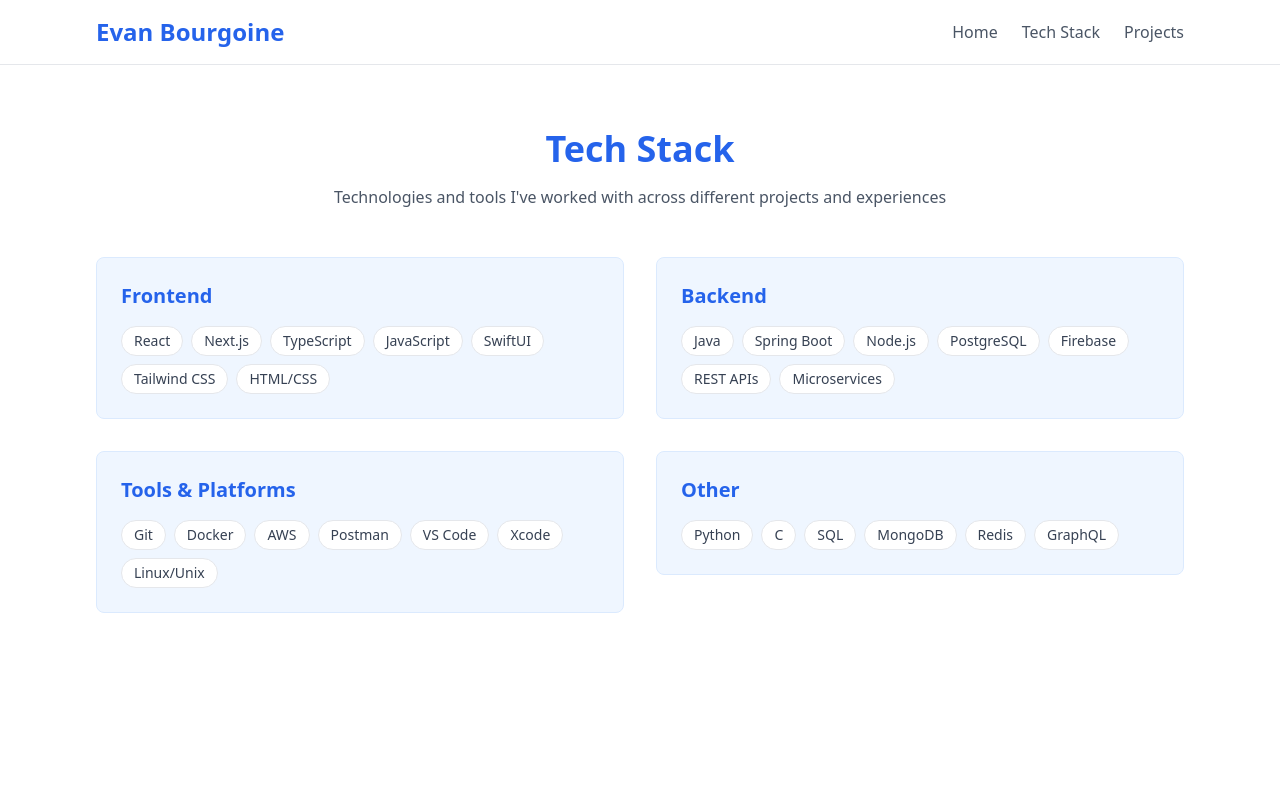
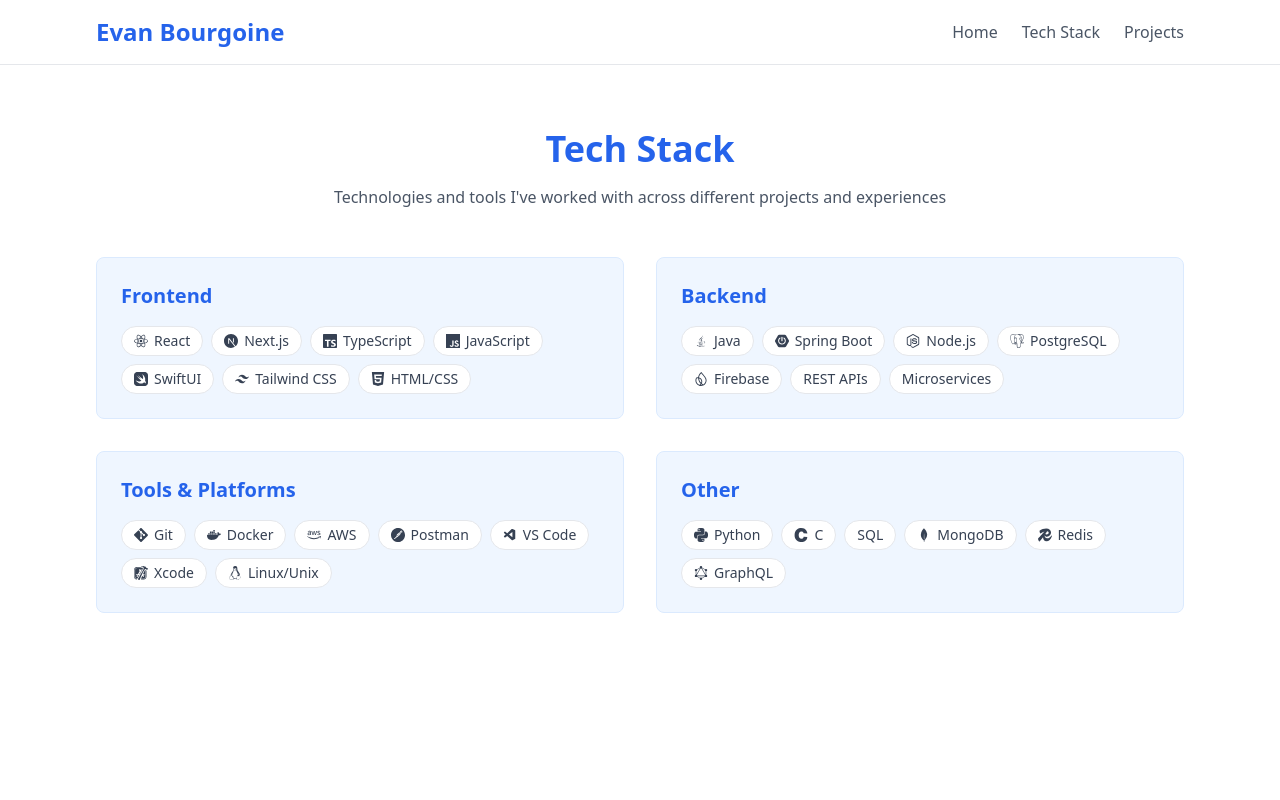
Before and after one commit to evanbourgoine/personal_website, a Next.js app: page /tech-stack in a window 1280 px wide. Shown: the top 800 px of the page. Built offline with nearby package versions, Linux system fonts and the light colour scheme.

Commit message:
added icons to techstack tools

```diff
--- a/src/components/sections/TechCategory.tsx
+++ b/src/components/sections/TechCategory.tsx
@@ -3,13 +3,23 @@
  *
  * Used inside TechStack to render one card per category (e.g. "Frontend",
  * "Backend"). Each card maps its skills array to SkillBadge components.
+ *
+ * Each skill is an object with a `name` string and an optional `icon`
+ * (a React node such as an <SiReact /> component from react-icons).
  */
 
+import { ReactNode } from "react";
 import SkillBadge from "@/components/ui/SkillBadge";
+
+/** Shape of a single skill item passed into this component. */
+export interface Skill {
+  name: string;
+  icon?: ReactNode;
+}
 
 interface TechCategoryProps {
   title: string;
-  skills: string[];
+  skills: Skill[];
 }
 
 export default function TechCategory({ title, skills }: TechCategoryProps) {
@@ -18,7 +28,7 @@
       <h4 className="text-xl font-semibold text-primary mb-4">{title}</h4>
       <div className="flex flex-wrap gap-2">
         {skills.map((skill) => (
-          <SkillBadge key={skill} skill={skill} />
+          <SkillBadge key={skill.name} skill={skill.name} icon={skill.icon} />
         ))}
       </div>
     </div>
--- a/src/components/sections/TechStack.tsx
+++ b/src/components/sections/TechStack.tsx
@@ -4,46 +4,106 @@
  * Renders a 2-column grid (on desktop) of TechCategory cards.
  * Each card fades in with a staggered animation using AnimatedSection.
  *
- * The skill arrays are defined directly here since they're static content
- * that doesn't need to live in a separate data file.
+ * Every skill includes a technology icon from the react-icons Simple Icons
+ * (Si) set. Skills without a well-known logo omit the icon and display
+ * as text-only badges.
  */
 
 import TechCategory from "@/components/sections/TechCategory";
 import AnimatedSection from "@/components/ui/AnimatedSection";
+import type { Skill } from "@/components/sections/TechCategory";
+
+// ---------------------------------------------------------------------------
+// Icon imports — all from the Simple Icons (Si) set in react-icons.
+// Each icon is a lightweight inline SVG component.
+// ---------------------------------------------------------------------------
+
+// Frontend icons
+import {
+  SiReact,
+  SiNextdotjs,
+  SiTypescript,
+  SiJavascript,
+  SiSwift,
+  SiTailwindcss,
+  SiHtml5,
+} from "react-icons/si";
+
+// Backend icons
+import {
+  SiSpringboot,
+  SiNodedotjs,
+  SiPostgresql,
+  SiFirebase,
+} from "react-icons/si";
+
+// Tools & Platforms icons
+import {
+  SiGit,
+  SiDocker,
+  SiAmazonwebservices,
+  SiPostman,
+  SiXcode,
+  SiLinux,
+} from "react-icons/si";
+
+// VS Code icon lives in the VS Code Icons (Vsc) set, not Simple Icons.
+import { VscVscode } from "react-icons/vsc";
+
+// Other icons
+import {
+  SiPython,
+  SiC,
+  SiMongodb,
+  SiRedis,
+  SiGraphql,
+} from "react-icons/si";
+
+// Java doesn't have a Simple Icon — use Devicons instead.
+import { DiJava } from "react-icons/di";
 
 export default function TechStack() {
   // ---- Skill lists grouped by category ----
-  const frontend = [
-    "React",
-    "Next.js",
-    "TypeScript",
-    "JavaScript",
-    "SwiftUI",
-    "Tailwind CSS",
-    "HTML/CSS",
+  // Each skill has a `name` (displayed text) and an optional `icon`.
+
+  const frontend: Skill[] = [
+    { name: "React", icon: <SiReact /> },
+    { name: "Next.js", icon: <SiNextdotjs /> },
+    { name: "TypeScript", icon: <SiTypescript /> },
+    { name: "JavaScript", icon: <SiJavascript /> },
+    { name: "SwiftUI", icon: <SiSwift /> },
+    { name: "Tailwind CSS", icon: <SiTailwindcss /> },
+    { name: "HTML/CSS", icon: <SiHtml5 /> },
   ];
 
-  const backend = [
-    "Java",
-    "Spring Boot",
-    "Node.js",
-    "PostgreSQL",
-    "Firebase",
-    "REST APIs",
-    "Microservices",
+  const backend: Skill[] = [
+    { name: "Java", icon: <DiJava /> },
+    { name: "Spring Boot", icon: <SiSpringboot /> },
+    { name: "Node.js", icon: <SiNodedotjs /> },
+    { name: "PostgreSQL", icon: <SiPostgresql /> },
+    { name: "Firebase", icon: <SiFirebase /> },
+    { name: "REST APIs" }, // No well-known logo — text only
+    { name: "Microservices" }, // No well-known logo — text only
   ];
 
-  const tools = [
-    "Git",
-    "Docker",
-    "AWS",
-    "Postman",
-    "VS Code",
-    "Xcode",
-    "Linux/Unix",
+  const tools: Skill[] = [
+    { name: "Git", icon: <SiGit /> },
+    { name: "Docker", icon: <SiDocker /> },
+    { name: "AWS", icon: <SiAmazonwebservices /> },
+    { name: "Postman", icon: <SiPostman /> },
+    { name: "VS Code", icon: <VscVscode /> },
+    { name: "Xcode", icon: <SiXcode /> },
+    { name: "Linux/Unix", icon: <SiLinux /> },
   ];
 
-  const other = ["Python", "C", "SQL", "MongoDB", "Redis", "GraphQL"];
+  const other: Skill[] = [
+    { name: "Python", icon: <SiPython /> },
+    { name: "C", icon: <SiC /> },
+    { name: "SQL" }, // No well-known logo — text only
+    { name: "MongoDB", icon: <SiMongodb /> },
+    { name: "Redis", icon: <SiRedis /> },
+    { name: "GraphQL", icon: <SiGraphql /> },
+  ];
 
   return (
     <section id="tech-stack" className="py-12 md:py-16 bg-white">
--- a/src/components/ui/SkillBadge.tsx
+++ b/src/components/ui/SkillBadge.tsx
@@ -1,29 +1,43 @@
 /**
- * SkillBadge.tsx — Small pill / tag that displays a single skill name.
+ * SkillBadge.tsx — Small pill / tag that displays a skill name with an optional icon.
  *
  * Used inside TechCategory cards on the Tech Stack page.
  *
- * Variants:
- *   "default"  — white background, subtle border, turns blue on hover.
- *   "featured" — solid blue background with white text.
+ * Props:
+ *   skill   — the technology name displayed as text.
+ *   icon    — (optional) a React node (e.g. an <SiReact /> icon) rendered
+ *             inline before the skill name. If omitted, only text is shown.
+ *   variant — visual style:
+ *     "default"  — white background, subtle border, turns blue on hover.
+ *     "featured" — solid blue background with white text.
  */
+
+import { ReactNode } from "react";
 
 interface SkillBadgeProps {
   skill: string;
+  icon?: ReactNode;
   variant?: "default" | "featured";
 }
 
 export default function SkillBadge({
   skill,
+  icon,
   variant = "default",
 }: SkillBadgeProps) {
   const baseClasses =
-    "px-3 py-1 rounded-full text-sm transition-all duration-200";
+    "inline-flex items-center gap-1.5 px-3 py-1 rounded-full text-sm transition-all duration-200";
 
   const variantClasses =
     variant === "featured"
       ? "bg-primary text-white border border-primary hover:bg-primary-dark"
       : "bg-white text-gray-700 border border-gray-200 hover:border-primary hover:text-primary";
 
-  return <span className={`${baseClasses} ${variantClasses}`}>{skill}</span>;
+  return (
+    <span className={`${baseClasses} ${variantClasses}`}>
+      {/* Icon rendered inline before the label (only if provided) */}
+      {icon && <span className="flex-shrink-0 text-[1em]">{icon}</span>}
+      {skill}
+    </span>
+  );
 }
```
